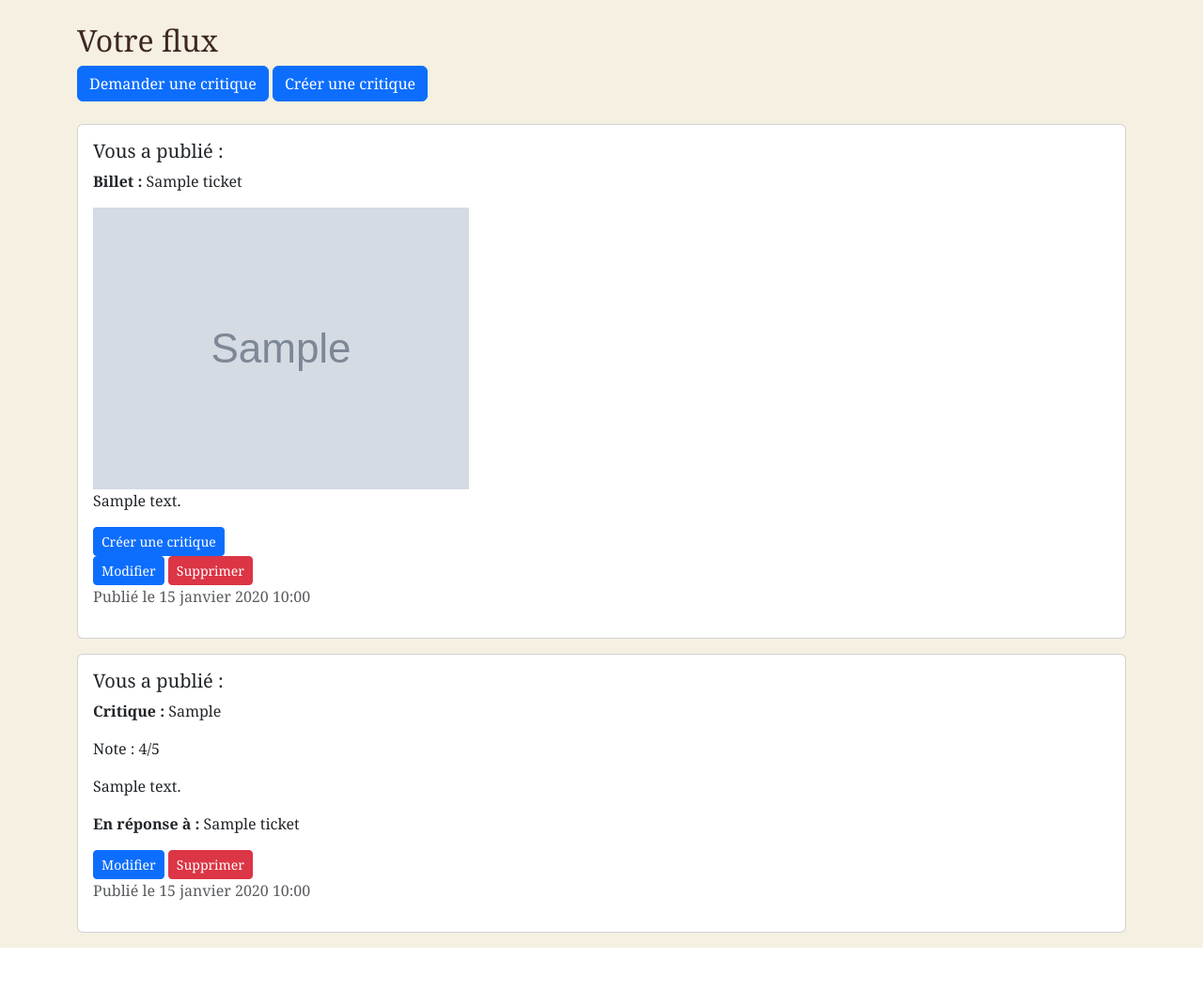
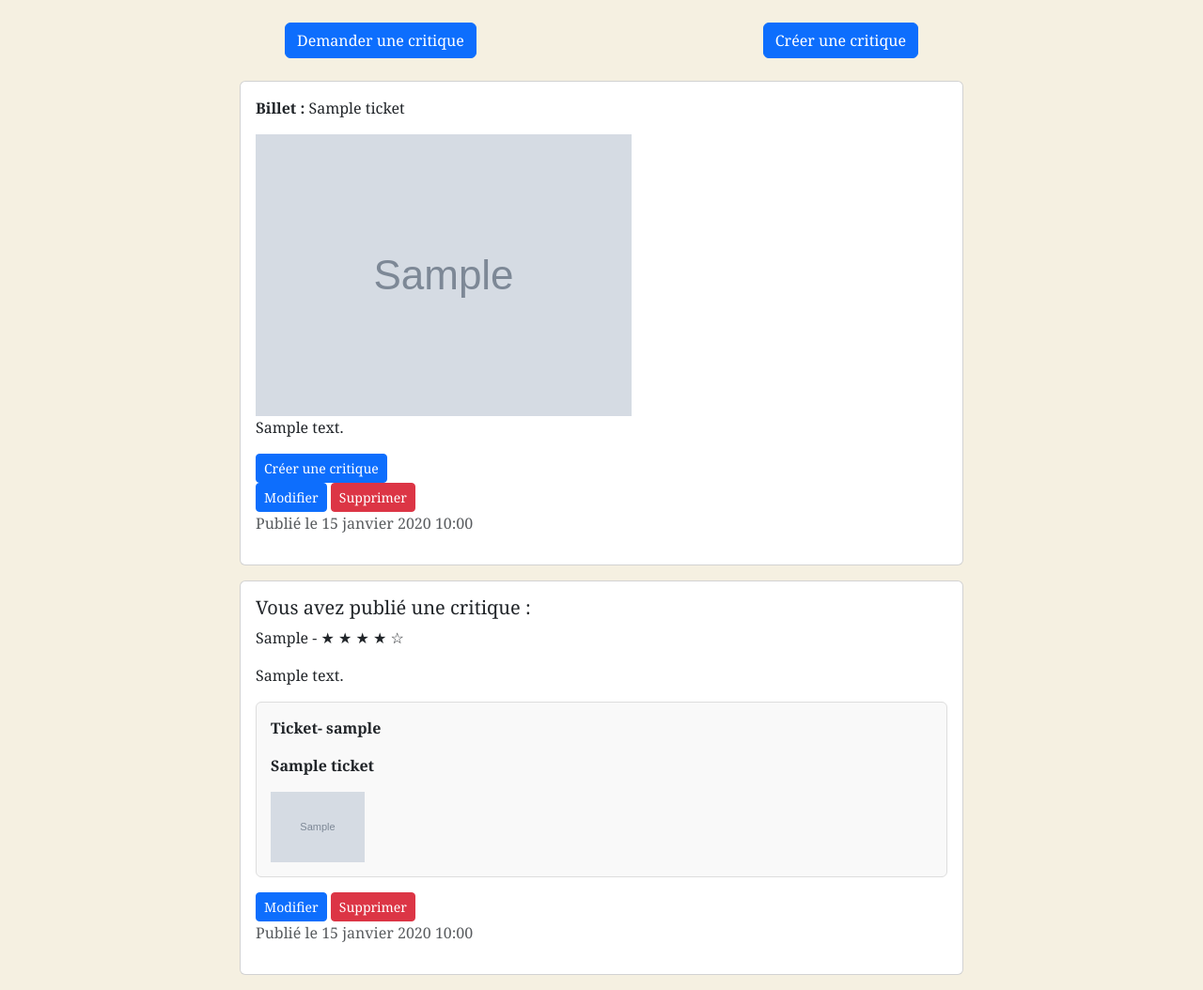
Before and after one commit to annelsopenclassrooms/Projet_09, a Django app: page /flux/ in a window 1280 px wide. Shown: the part 100-1154 px from the top of the page at 94% size. Before the commit the page ends 1109 px from the top, so only its background shows below. Run offline with Django 5.2, Linux system fonts and the light colour scheme; a user stored in the database is signed in; tables that the repository leaves empty hold one stand-in row (values such as "Sample post"); grey boxes marked "Sample" are stand-in pictures.

Commit message:
flux ok desabonner ok

```diff
--- a/litreview/litreview/urls.py
+++ b/litreview/litreview/urls.py
@@ -32,13 +32,13 @@ urlpatterns = [
     path('flux/', reviews.views.flux, name='flux'),
     path('posts/', reviews.views.posts, name='posts'),
     path('subscribe/', reviews.views.subscribe, name='subscribe'),
-    path('logout/', reviews.views.logout_view, name='logout'),
     path('ticket-edit/<int:ticket_id>/', reviews.views.ticket_edit, name='ticket_edit'),
     path('ticket-delete/<int:ticket_id>/', reviews.views.ticket_delete, name='ticket_delete'),
     path('review-post/', reviews.views.review_post, name='review_post'),
     path('review-delete/<int:review_id>/', reviews.views.review_delete, name='review_delete'),
     path('review-edit/<int:review_id>/', reviews.views.review_edit, name='review_edit'),
     path('unfollow_user/<int:user_id>/', reviews.views.unfollow_user, name='unfollow_user'),
+    path('remove-follower/<int:follower_id>/', reviews.views.remove_follower, name='remove_follower'),
     path('create-ticket-and-review/', reviews.views.create_ticket_and_review, name='create_ticket_and_review'),
 
 ]
--- a/litreview/reviews/templates/reviews/flux.html
+++ b/litreview/reviews/templates/reviews/flux.html
@@ -1,24 +1,17 @@
 {% extends 'base.html' %}
+{% load static %}
+{% block content %}
 
-{% block content %}
-    <h2>Votre flux</h2>
-
-
-    <a href="{% url 'ticket_post' %}" class="btn btn-primary mb-4">Demander une critique</a>
-    <a href="{% url 'create_ticket_and_review' %}" class="btn btn-primary mb-4">Créer une critique</a>
-
+<div class="custom-container">
+<div class="d-flex justify-content-between mb-4">
+    <a href="{% url 'ticket_post' %}" class="btn btn-primary ms-5">Demander une critique</a>
+    <a href="{% url 'create_ticket_and_review' %}" class="btn btn-primary me-5">Créer une critique</a>
+</div>
     {% if all_posts %}
         {% for post in all_posts %}
             <div class="card mb-3">
                 <div class="card-body">
-                    <h5 class="card-title">
-                        {% if post.user == request.user %}
-                            Vous
-                        {% else %}
-                            {{ post.user.username }}
-                        {% endif %}
-                        a publié :
-                    </h5>
+
 
                     {% if post.type == "ticket" %}
                         <p><strong>Billet :</strong> {{ post.title }}</p>
@@ -37,14 +30,44 @@
                         </div>
                     {% endif %}
 
+                    {% elif post.type == "review" %}
 
-                    {% elif post.type == "review" %}
-                        <p><strong>Critique :</strong> {{ post.headline }}</p>
-                        <p>Note : {{ post.rating }}/5</p>
-                        <p>{{ post.body }}</p>
-                        <p><strong>En réponse à :</strong> {{ post.ticket.title }}</p>
+                        <h5 class="card-title">
+                            {% if post.user == request.user %}
+                                Vous avez publié une critique :
+                            {% else %}
+                                {{ post.user.username }} a publié une critique :
+                            {% endif %}
+
+                        </h5>
 
 
+                        <p>{{ post.headline }} -
+
+
+
+                            {% for i in "12345" %}
+                                {% if i|add:0 <= post.rating %}
+                                    ★
+                                {% else %}
+                                    ☆
+                                {% endif %}
+                            {% endfor %}
+                        </p>
+
+
+
+                        <p>{{ post.body }}</p>
+
+                        <!-- Cadre avec des informations sur le ticket -->
+                        <div class="card mb-3 ticket-info" style="border: 1px solid #ddd; padding: 15px; background-color: #f9f9f9;">
+
+                            <p><strong>Ticket- {{ post.ticket.user.username }}</strong></p>
+                            <p><strong>{{ post.ticket.title }}</strong></p>
+                            {% if post.ticket.image %}
+                                <img src="{{ post.ticket.image.url }}" class="img-fluid" alt="Image du ticket" style="max-width: 100px;">
+                            {% endif %}
+                        </div>
 
                         {% if post.user == request.user %}
                         <div class="actions">
@@ -62,5 +85,5 @@
     {% else %}
         <p>Votre flux est vide.</p>
     {% endif %}
-
+</div>
 {% endblock content %}
--- a/litreview/reviews/views.py
+++ b/litreview/reviews/views.py
@@ -162,8 +162,20 @@ def unfollow_user(request, user_id):
     return redirect('subscribe')
 
 
-def logout_view(request):
-    pass
+@login_required
+def remove_follower(request, follower_id):
+    # Récupérer l'entrée où l'utilisateur actuel est suivi par le follower
+    follow_relationship = get_object_or_404(
+        UserFollows,
+        followed_user=request.user,  # L'utilisateur actuel est celui qui est suivi
+        user_id=follower_id          # Le follower est celui qui suit
+    )
+
+    # Supprimer l'entrée dans la table UserFollows
+    follow_relationship.delete()
+
+    # Rediriger l'utilisateur vers une page appropriée
+    return redirect('subscribe')
 
 
 @login_required
--- a/litreview/static/css/style.css
+++ b/litreview/static/css/style.css
@@ -45,21 +45,30 @@ body {
 }
 
 .custom-ticket button:hover {
-    background-color: #5a3820;
+    background-color: #5a3820; /* Marron plus foncé au survol */
 }
 
 /* ---- Barre de navigation ---- */
 .navbar {
     background-color: #5d4037; /* Marron boisé */
     padding: 15px;
+    color: white; /* Texte en blanc pour contraster */
 }
 
 .navbar .logo {
     font-size: 24px;
-    font-weight:
+    font-weight: bold;
+}
 
-
+/* Conteneur pour les boutons */
 .button-container {
     text-align: right; /* Aligne le bouton à droite */
     margin-top: 20px;
 }
+
+/* Conteneur personnalisé */
+.custom-container {
+    max-width: 800px; /* Ajustez cette valeur selon vos besoins */
+    margin: 0 auto; /* Centrer le conteneur */
+    padding: 0 15px; /* Ajouter un peu de padding sur les côtés */
+}
--- a/litreview/templates/base.html
+++ b/litreview/templates/base.html
@@ -14,6 +14,8 @@
     <link rel="stylesheet" href="{% static 'css/style.css' %}">
     <link rel="stylesheet" href="{% static 'css/header.css' %}">
     <link rel="stylesheet" href="{% static 'css/auth.css' %}">
+
+    <link href="https://cdnjs.cloudflare.com/ajax/libs/font-awesome/5.15.3/css/all.min.css" rel="stylesheet">
 
 
 </head>
```
Also changed, not shown: litreview/reviews/templates/reviews/subscribe.html (+14 -3 lines).
